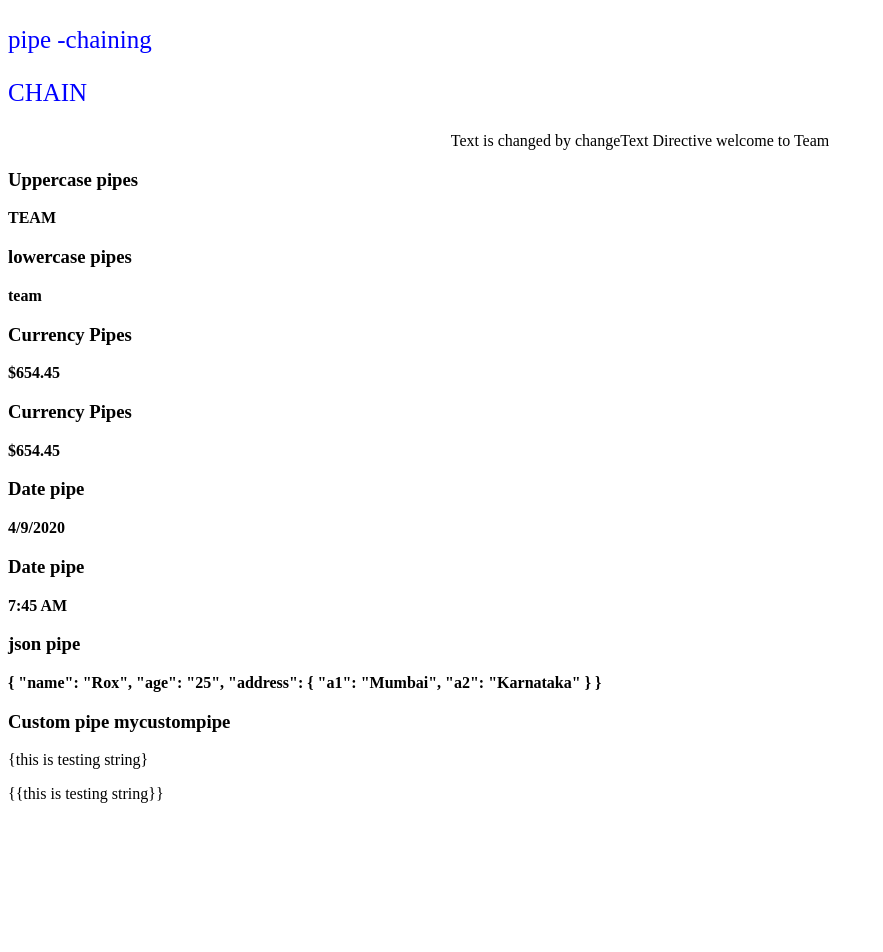
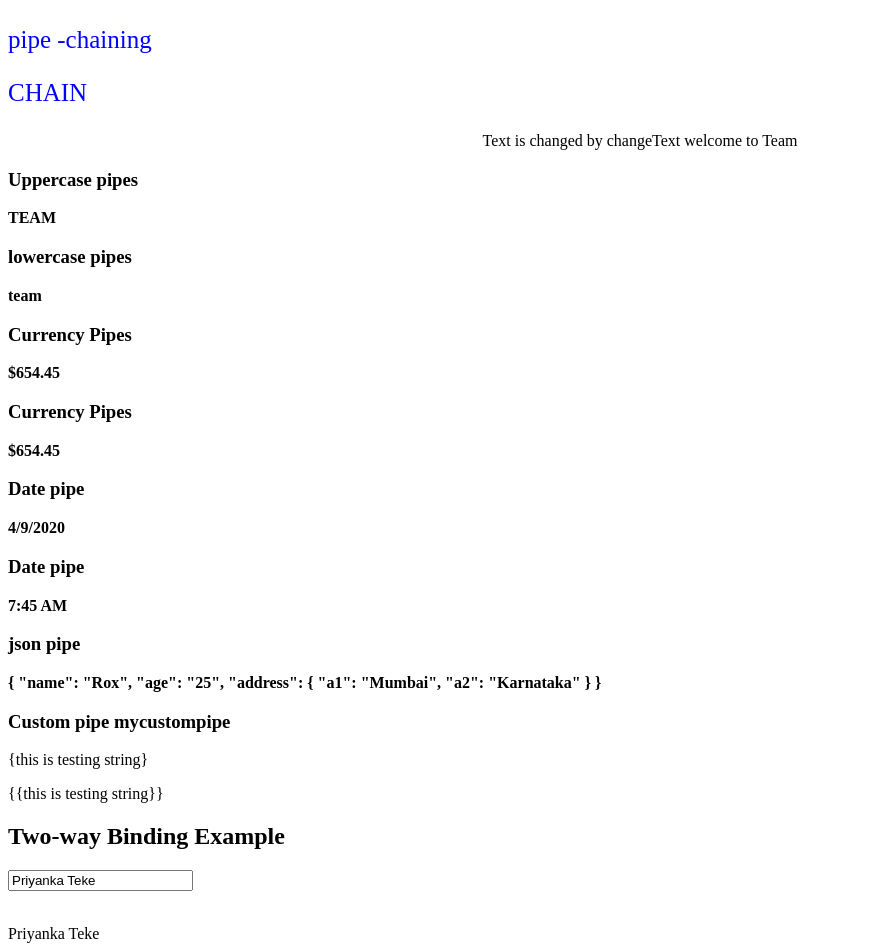
Before and after one commit to priyanka-teke05/angular-practice, an Angular app: page / in a window 1280 px wide. Shown: the part 1160-2112 px from the top of the page, without its empty margins (0-883 px from the left). Before the commit the page ends 1979 px from the top, so only its background shows below. Built offline with nearby package versions, Linux system fonts and the light colour scheme.

Commit message:
ADDED: ngModel for two way data binding

```diff
--- a/src/app/app.component.html
+++ b/src/app/app.component.html
@@ -32,4 +32,11 @@
     <h3>Custom pipe mycustompipe</h3>
     <p>{{'this is testing string' | mycustompipe:'true'}}</p>
     <p>{{'this is testing string' | mycustompipe:'false'}}</p>
+
+
+
+    <h2>Two-way Binding Example</h2>
+    <input [(ngModel)]="fullName" /> <br/><br/>
+    <p> {{fullName}} </p>
+
     <router-outlet></router-outlet>
--- a/src/app/app.component.ts
+++ b/src/app/app.component.ts
@@ -1,5 +1,5 @@
 import { Component } from '@angular/core';
-
+import {Cars} from './cars'
 @Component({
   selector: 'app-root',
   templateUrl: './app.component.html',
@@ -9,4 +9,6 @@ export class AppComponent {
   title = 'Team';
   todayDate= new Date();
   information = {name:'Rox', age:'25', address:{a1:'Mumbai', a2:'Karnataka'}};
+
+  fullName: string = "Priyanka Teke";
 }
--- a/src/app/app.module.ts
+++ b/src/app/app.module.ts
@@ -3,11 +3,12 @@ import { NgModule } from '@angular/core';
 
 import { AppRoutingModule } from './app-routing.module';
 import { AppComponent } from './app.component';
+import { ReactiveFormsModule} from '@angular/forms';
+import { FormsModule } from "@angular/forms";
 import { Component1Component } from './component1/component1.component';
 import { NewCmpComponent } from './new-cmp/new-cmp.component';
 import { ChangeTextDirective } from './change-text.directive';
 import { MycustompipePipe } from './mycustompipe.pipe';
-
 @NgModule({
   declarations: [
     AppComponent,
@@ -18,6 +19,7 @@ import { MycustompipePipe } from './mycustompipe.pipe';
   ],
   imports: [
     BrowserModule,
+    FormsModule,
     AppRoutingModule
   ],
   providers: [],
--- /dev/null
+++ b/src/app/cars.ts
@@ -0,0 +1,4 @@
+export class Cars {
+    name: string;
+    color: string;
+}
--- a/src/app/change-text.directive.ts
+++ b/src/app/change-text.directive.ts
@@ -7,7 +7,7 @@ export class ChangeTextDirective {
 
   constructor(Element: ElementRef) {
     console.log(Element);
-    Element.nativeElement.innerText = "Text is changed by changeText Directive "
+    Element.nativeElement.innerText = "Text is changed by changeText "
    }
 
 }
```
Also changed, not shown: 1 other file (tests, documents, lock files or other folders).
